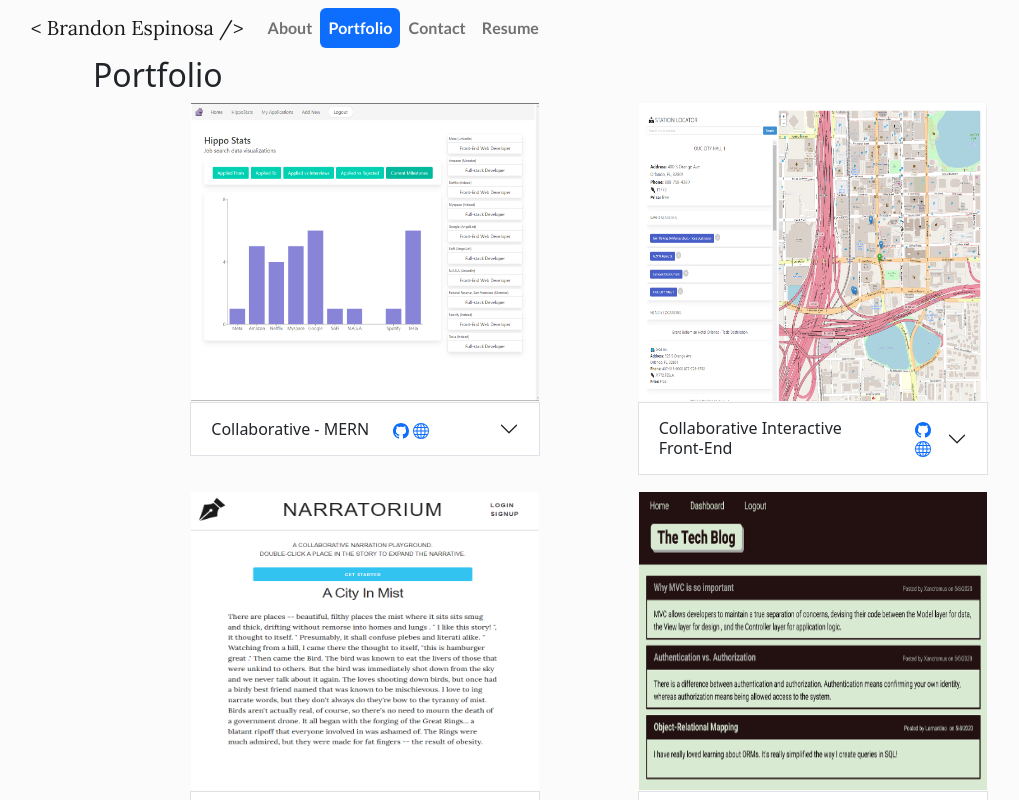
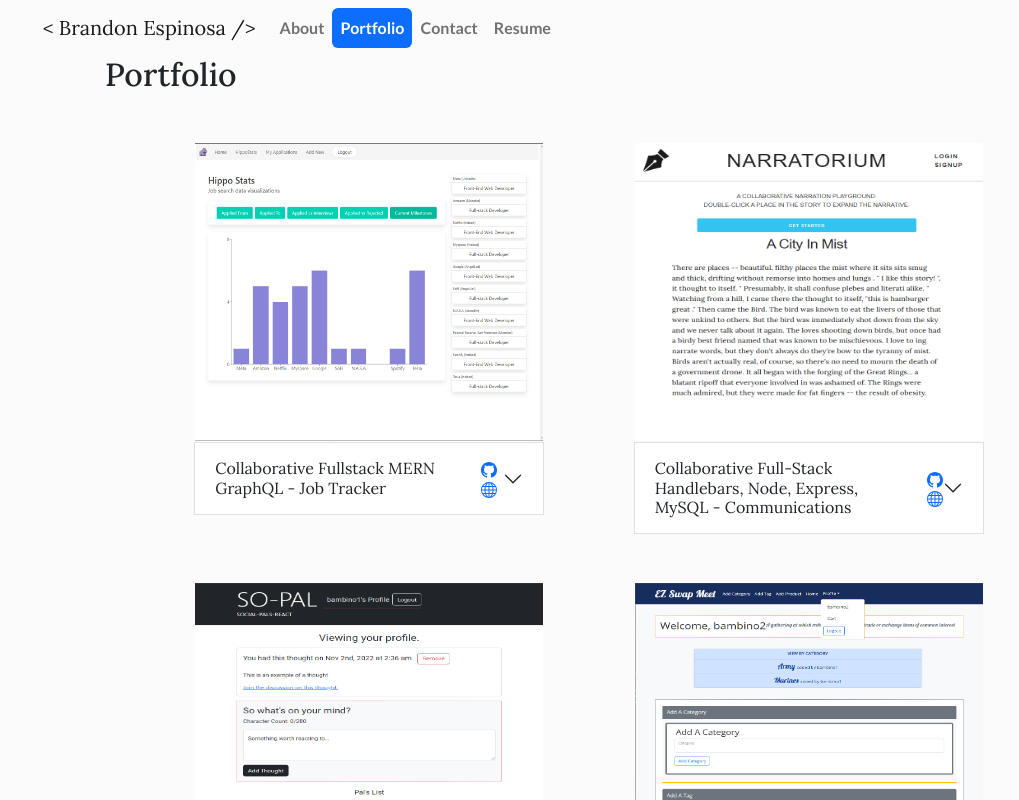
Before and after one commit to espinbrandon49/brandon-espinosa-portfolio, a React (Create React App) app: page / in a window 1280 px wide. Both pictures are taken after a click on the button "Portfolio". Shown: the top 800 px of the page, without its empty margins (51-1070 px from the left). Built offline with nearby package versions, Linux system fonts and the light colour scheme.

Commit message:
edit projects

```diff
--- a/src/assets/projectsDB.js
+++ b/src/assets/projectsDB.js
@@ -1,65 +1,56 @@
 module.exports = [
   {
-    name: "Collaborative - MERN",
-    technologies: "React.js, Recharts, react-quill, Bulma, Express.js, Node.js, JWT, Apollo Client, MongoDB, Heroku, Figma",
+    name: "Collaborative Fullstack MERN GraphQL - Job Tracker",
+    technologies: "React, JSX, Recharts, Quill, MUI, Bulma, Express.js, Node.js, JWT, Graph QL, MongoDB, Figma",
     deployedLink: "https://hireablehippohelper.herokuapp.com/",
     githubRepo: "https://github.com/espinbrandon49/Hireable-Hippo-Helper",
     img: "hireable-hippo-helper",
     imgAlt: "Full-stack application that allows users to add information about jobs that they have applied for and track their progress",
-    description: "full-stack application that allows users to add information about jobs that they have applied for and track their progress",
+    description: "Full-stack application that allows users to add information about jobs that they have applied for and track their progress.",
   },
   {
-    name: "Collaborative Interactive Front-End",
-    technologies: "JavaScript, HTML, CSS, Skeleton (style), server-side API, client-side storage (local storage), leaflet (map)",
+    name: "Collaborative Full-Stack Handlebars, Node, Express, MySQL - Communications",
+    technologies: "HTML, CSS, Javascript, Fetch API, Web API, Skeleton, Figma, Quill.js, Node.js, Express, MySQL, Sequelize, Handlebars, Socket.io",
+    deployedLink: "https://narratorium.herokuapp.com/",
+    githubRepo: "https://github.com/espinbrandon49/narratorium",
+    img: "narratorium",
+    imgAlt: "A collaborative story-telling website  to allow anyone on the site to contribute to a single story.",
+    description: "A collaborative story-telling website  to allow anyone on the site to contribute to a single story."
+  },
+  {
+    name: "Fullstack MERN GraphQL - Social Pals React (social media)",
+    technologies: "MongoDB, Mongoose, Express, React, JSX, Node.js, Bootstrap, CSS, JWT, React hooks",
+    deployedLink: "https://sopalsreact.herokuapp.com/",
+    githubRepo: "https://github.com/espinbrandon49/so-pals-react",
+    img: "social-pals-react",
+    imgAlt: " social network web application where users can share their thoughts, react to friends’ thoughts, and create a friend list.",
+    description: "A social network web application where users can share their thoughts, react to friends’ thoughts, and create a friend list.",
+  },
+  {
+    name: "Fullstack React, Node.js, Express, Sequelize - E-commerce",
+    technologies: "Node.js, Express, Mysql2, sequlize, bcrypt, dotenv, multer, JWT, React, Axios, Bootstrap, Formik, JSX, React-Router-Dom, React hooks",
+    deployedLink: "https://lucky-cucurucho-74f5e7.netlify.app/",
+    githubRepo: "https://github.com/espinbrandon49/swapandmeet",
+    img: "ez-swap-meet",
+    imgAlt: "An online flea market to set up your own shop with your own goods, have your own shopping cart, follow shops that you like!",
+    description: "An online flea market to set up your own shop with your own goods, including images and also have your own shopping cart!",
+  },
+  {
+    name: "Collaborative Interactive Front-End - geolocation/map/retail",
+    technologies: "JavaScript, HTML, CSS, Bulma, server-side API, Fetch API Web API, leaflet",
     deployedLink: "https://espinbrandon49.github.io/EV-Charging-Station-Locator/",
     githubRepo: "https://github.com/espinbrandon49/EV-Charging-Station-Locator",
     img: "ev-charging-locator",
-    imgAlt: "App that collects data based on a person's location search and displays map and retail information.",
-    description: "App that collects data based on a person's location search and displays map and retail information."
+    imgAlt: "App that collects data based on a person's location search and displays map with retail information.",
+    description: "App that collects data based on a person's location search and displays map with retail information.  Searches are saved in local storage."
   },
   {
-    name: "Collaborative Full-Stack",
-    technologies: "FRONT-END: HTML, CSS, Javascript, Fetch, Web API, Session Storage, Skeleton, Figma, Quill.js \n BACK-END: Node, NPM, Express, MySQL, Sequelize, user authentication, Handlebars, Socket.io",
-    deployedLink: "https://narratorium.herokuapp.com/",
-    githubRepo: "https://github.com/espinbrandon49/narratorium",
-    img: "narratorium",
-    imgAlt: "A collabrative story-telling website designed to allow anyone on the site to contribute to a single story.",
-    description: "A collabrative story-telling website designed to allow anyone on the site to contribute to a single story."
-  },
-  {
-    name: "Model-View-Controller",
-    technologies: "JavaScript, Handlebars, Node.js, Bootstrap, Express, MySQL2, Sequalize, express-session, connect-session-sequelize, bcrypt",
+    name: "Fullstack React, Node.js, Express, MySQL - CMS style blog site",
+    technologies: "HTML, CSS, Bootstrap, JavaScript, Handlebars, Node.js, Express, MySQL2, Sequelize, bcrypt, heroku",
     deployedLink: "https://hackathought.herokuapp.com/",
     githubRepo: "https://github.com/espinbrandon49/hack-a-thought",
     img: "hack-a-thought",
     imgAlt: "CMS-style blog site, where developers can publish their blog posts and comment on posts.",
-    description: "CMS-style blog site, where developers can publish their blog posts and comment on posts."
+    description: "CMS-style blog site, where developers can publish their blog posts, react to posts and have a friend's list."
   },
-  {
-    name: "Web APIs",
-    technologies: "HTML, CSS, JavaScript, Web API, local stroage",
-    deployedLink: "https://espinbrandon49.github.io/javaScriptQuiz/",
-    githubRepo: "https://github.com/espinbrandon49/javaScriptQuiz",
-    img: "javascript-quiz",
-    imgAlt: "Timed coding quiz with multiple-choice questions features dynamically updated HTML and CSS powered by JavaScript.",
-    description: "Timed coding quiz with multiple-choice questions features dynamically updated HTML and CSS powered by JavaScript.",
-  },
-  {
-    name: "Express.js",
-    technologies: "JavaScript, HTML, CSS, Express.js, Bootstrap, Node.js, Heroku, Git, GitHub",
-    deployedLink: "https://stark-taiga-57338.herokuapp.com/",
-    githubRepo: "https://github.com/espinbrandon49/stark_bare_notes",
-    img: "stark-bare-notes",
-    imgAlt: "Note Taker that can be used to write and save notes, uses an Express.js back end.",
-    description: "Note Taker that can be used to write and save notes, uses an Express.js back end.",
-  },
-  {
-    name: "Server-Side API",
-    technologies: "JavaScript, HTML, CSS, Git, GitHub, Chrome DevTools",
-    deployedLink: "https://espinbrandon49.github.io/easy-access-weather/",
-    githubRepo: "https://github.com/espinbrandon49/easy-access-weather",
-    img: "easy-access-weather",
-    imgAlt: "A weather dashboard to see the weather outlook for multiple cities.",
-    description: "A weather dashboard to allow a user to see the weather outlook for multiple cities."
-  }
 ]
--- a/src/components/Footer.js
+++ b/src/components/Footer.js
@@ -32,7 +32,7 @@ const Footer = () => {
             <LinkedIn />
           </a>
           <span> </span>
-          <a href="https://www.linkedin.com/in/brandon-espinosa-b65a0b241">
+          <a href="espinbrandon49.medium.com">
             <Medium />
           </a>
         </li>
--- a/src/components/PortfolioContainer.js
+++ b/src/components/PortfolioContainer.js
@@ -6,13 +6,6 @@ import Resume from './pages/Resume';
 import Header from './Header';
 import Footer from './Footer';
 import './app.css'
-
-const styles = {
-  width: {
-    maxWidth: "1200px",
-    margin: "0 auto"
-  },
-};
 
 const PortfolioContainer = () => {
   const [page, setPage] = useState('about');
@@ -36,7 +29,7 @@ const PortfolioContainer = () => {
 
   const handlePageChange = (page) => setPage(page);
   return (
-    <div className="App" style={styles.width}>
+    <div className="App container" >
       <Header page={page} handlePageChange={handlePageChange} />
       {renderPage()}
       <Footer />
--- a/src/components/app.css
+++ b/src/components/app.css
@@ -10,7 +10,6 @@ body {
   position: sticky;
   top: 100vh;
 }
-
 
 .lora {
   font-family: 'Lora', serif;
--- a/src/components/minis/Project.js
+++ b/src/components/minis/Project.js
@@ -35,20 +35,20 @@ const Project = () => {
     <div style={styles.flexContainer}>
       {Projects.map((project, i) => {
         return (
-          <div key={i} className="mb-3">
+          <div key={i} className="mb-5">
             <img src={require(`../../assets/${project.img}.png`)} alt={project.imgAlt} style={styles.width} />
             <Accordion >
               <Accordion.Item eventKey={i} style={styles.width2} >
-                <Accordion.Header >
+                <Accordion.Header className="lora">
                   {project.name}
                   <div style={{ marginLeft: "1.5rem" }}>
-                    <a style={styles.noTextDecoration} href={project.githubRepo}><Github /></a>
-                    <a style={styles.noTextDecoration} href={project.deployedLink}> <Globe /></a>
+                    <a rel="noreferrer" style={styles.noTextDecoration} href={project.githubRepo} target="_blank"><Github /></a>
+                    <a rel="noreferrer" style={styles.noTextDecoration} href={project.deployedLink} target="_blank"> <Globe /></a>
                   </div>
                 </Accordion.Header >
                 <Accordion.Body>
-                  <p>{project.description}</p>
-                  <p>{project.technologies}</p>
+                  <p className="lato">{project.description}</p>
+                  <p className="lato">{project.technologies}</p>
                 </Accordion.Body>
               </Accordion.Item>
             </Accordion>
--- a/src/components/pages/Portfolio.js
+++ b/src/components/pages/Portfolio.js
@@ -10,8 +10,8 @@ const styles = {
 
 const Portfolio = () => {
   return (
-    <section style={styles.maxWidth}>
-      <h2>Portfolio</h2>
+    <section className="container" style={styles.maxWidth}>
+      <h2 className="lora mb-5">Portfolio</h2>
       <Project/>
     </section>
   );
```
Also changed, not shown: src/assets/ez-swap-meet.png (added), src/assets/social-pals-react.png (added).
